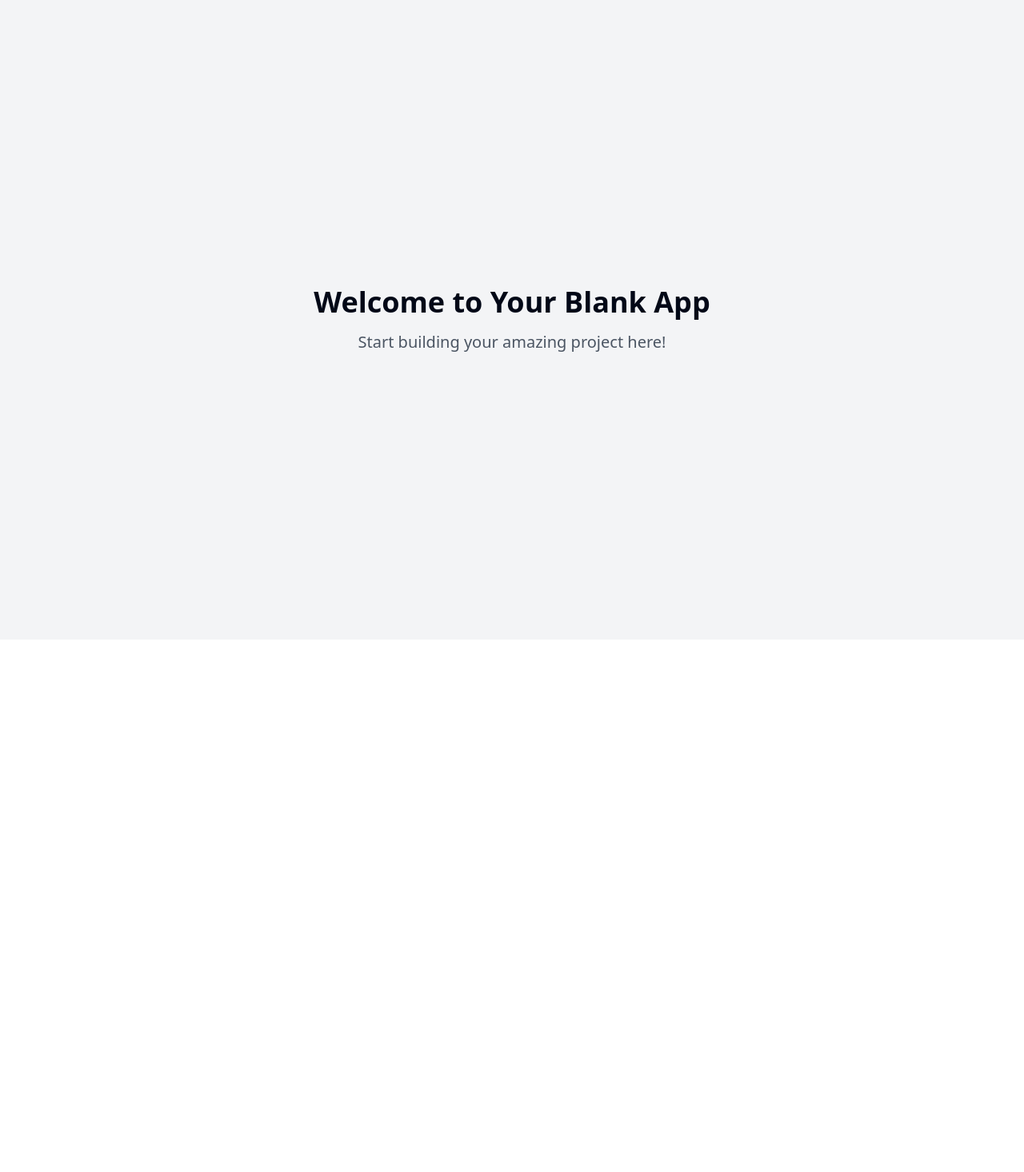
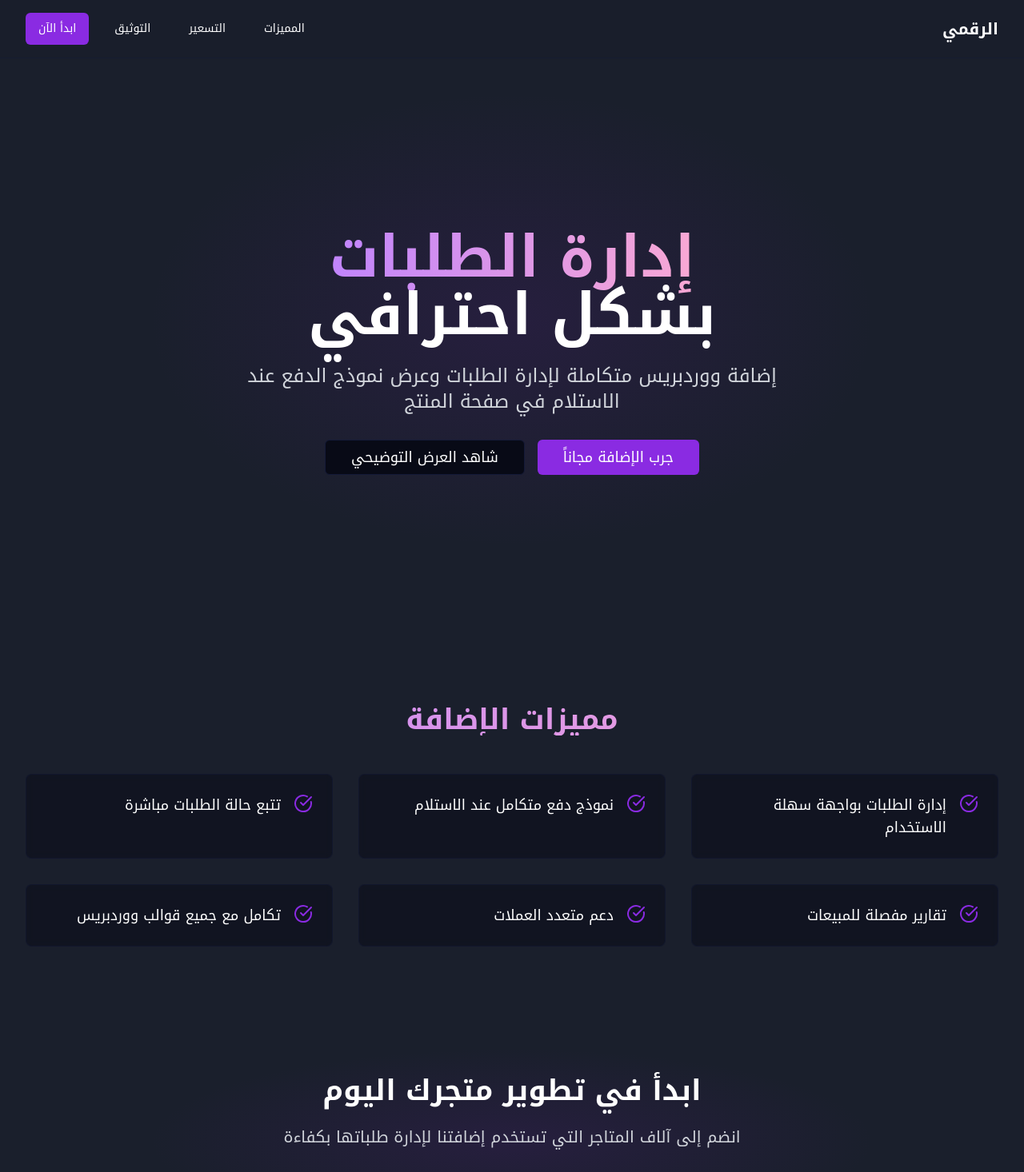
Before and after one commit to aissa-Dz/dark-arabic-checkout-43, a React (Vite) app: page / in a window 1280 px wide. Shown: the top 1466 px of the page at 80% size. Before the commit the page ends 800 px from the top, so only its background shows below. Built offline with nearby package versions, Linux system fonts and the light colour scheme.

Commit message:
Add landing page for WordPress
Implement a landing page for managing orders and displaying a cash-on-delivery payment form on the product page. The design should feature a dark theme with distinctive Arabic typography, inspired by the attached image style.
[skip gpt_engineer]

```diff
--- a/index.html
+++ b/index.html
@@ -1,12 +1,13 @@
 <!DOCTYPE html>
-<html lang="en">
+<html lang="ar" dir="rtl">
   <head>
     <meta charset="UTF-8" />
     <meta name="viewport" content="width=device-width, initial-scale=1.0" />
-    <title>dark-arabic-checkout</title>
-    <meta name="description" content="Lovable Generated Project" />
-    <meta name="author" content="Lovable" />
+    <title>إضافة ووردبريس لإدارة الطلبات</title>
+    <meta name="description" content="إضافة ووردبريس لإدارة الطلبات والدفع" />
+    <meta name="author" content="الرقمي" />
     <meta property="og:image" content="/og-image.png" />
+    <link href="https://fonts.googleapis.com/css2?family=Noto+Kufi+Arabic:wght@400;700&display=swap" rel="stylesheet">
   </head>
 
   <body>
--- /dev/null
+++ b/src/components/CTA.tsx
@@ -0,0 +1,19 @@
+import { Button } from "@/components/ui/button";
+
+export const CTA = () => {
+  return (
+    <section className="py-20 hero-gradient">
+      <div className="container mx-auto text-center">
+        <h2 className="text-4xl font-bold mb-6">
+          ابدأ في تطوير متجرك اليوم
+        </h2>
+        <p className="text-xl text-gray-300 mb-8 max-w-2xl mx-auto">
+          انضم إلى آلاف المتاجر التي تستخدم إضافتنا لإدارة طلباتها بكفاءة
+        </p>
+        <Button size="lg" className="bg-primary hover:bg-primary/90 text-lg">
+          ابدأ الآن مجاناً
+        </Button>
+      </div>
+    </section>
+  );
+};
--- /dev/null
+++ b/src/components/Features.tsx
@@ -0,0 +1,33 @@
+import { CheckCircle } from "lucide-react";
+
+export const Features = () => {
+  const features = [
+    "إدارة الطلبات بواجهة سهلة الاستخدام",
+    "نموذج دفع متكامل عند الاستلام",
+    "تتبع حالة الطلبات مباشرة",
+    "تقارير مفصلة للمبيعات",
+    "دعم متعدد العملات",
+    "تكامل مع جميع قوالب ووردبريس",
+  ];
+
+  return (
+    <section className="py-20 bg-secondary">
+      <div className="container mx-auto">
+        <h2 className="text-4xl font-bold text-center mb-12 gradient-text">
+          مميزات الإضافة
+        </h2>
+        <div className="grid grid-cols-1 md:grid-cols-2 lg:grid-cols-3 gap-8">
+          {features.map((feature, index) => (
+            <div
+              key={index}
+              className="flex items-start gap-4 p-6 rounded-lg bg-background/50 backdrop-blur-sm border border-border/50"
+            >
+              <CheckCircle className="w-6 h-6 text-primary flex-shrink-0" />
+              <p className="text-lg">{feature}</p>
+            </div>
+          ))}
+        </div>
+      </div>
+    </section>
+  );
+};
--- /dev/null
+++ b/src/components/Hero.tsx
@@ -0,0 +1,26 @@
+import { Button } from "@/components/ui/button";
+
+export const Hero = () => {
+  return (
+    <section className="min-h-screen flex items-center justify-center hero-gradient pt-20">
+      <div className="container mx-auto text-center">
+        <h1 className="text-5xl md:text-7xl font-bold mb-6">
+          <span className="gradient-text">إدارة الطلبات</span>
+          <br />
+          بشكل احترافي
+        </h1>
+        <p className="text-xl md:text-2xl text-gray-300 mb-8 max-w-2xl mx-auto">
+          إضافة ووردبريس متكاملة لإدارة الطلبات وعرض نموذج الدفع عند الاستلام في صفحة المنتج
+        </p>
+        <div className="flex gap-4 justify-center">
+          <Button size="lg" className="bg-primary hover:bg-primary/90 text-lg">
+            جرب الإضافة مجاناً
+          </Button>
+          <Button size="lg" variant="outline" className="text-lg">
+            شاهد العرض التوضيحي
+          </Button>
+        </div>
+      </div>
+    </section>
+  );
+};
--- /dev/null
+++ b/src/components/Navbar.tsx
@@ -0,0 +1,17 @@
+import { Button } from "@/components/ui/button";
+
+export const Navbar = () => {
+  return (
+    <nav className="fixed w-full top-0 z-50 bg-secondary/80 backdrop-blur-sm border-b border-border/50">
+      <div className="container mx-auto flex items-center justify-between py-4">
+        <div className="text-xl font-bold">الرقمي</div>
+        <div className="flex gap-4">
+          <Button variant="ghost">المميزات</Button>
+          <Button variant="ghost">التسعير</Button>
+          <Button variant="ghost">التوثيق</Button>
+          <Button className="bg-primary hover:bg-primary/90">ابدأ الآن</Button>
+        </div>
+      </div>
+    </nav>
+  );
+};
--- a/src/index.css
+++ b/src/index.css
@@ -2,100 +2,22 @@
 @tailwind components;
 @tailwind utilities;
 
-@layer base {
-  :root {
-    --background: 0 0% 100%;
-    --foreground: 222.2 84% 4.9%;
-
-    --card: 0 0% 100%;
-    --card-foreground: 222.2 84% 4.9%;
-
-    --popover: 0 0% 100%;
-    --popover-foreground: 222.2 84% 4.9%;
-
-    --primary: 222.2 47.4% 11.2%;
-    --primary-foreground: 210 40% 98%;
-
-    --secondary: 210 40% 96.1%;
-    --secondary-foreground: 222.2 47.4% 11.2%;
-
-    --muted: 210 40% 96.1%;
-    --muted-foreground: 215.4 16.3% 46.9%;
-
-    --accent: 210 40% 96.1%;
-    --accent-foreground: 222.2 47.4% 11.2%;
-
-    --destructive: 0 84.2% 60.2%;
-    --destructive-foreground: 210 40% 98%;
-
-    --border: 214.3 31.8% 91.4%;
-    --input: 214.3 31.8% 91.4%;
-    --ring: 222.2 84% 4.9%;
-
-    --radius: 0.5rem;
-
-    --sidebar-background: 0 0% 98%;
-
-    --sidebar-foreground: 240 5.3% 26.1%;
-
-    --sidebar-primary: 240 5.9% 10%;
-
-    --sidebar-primary-foreground: 0 0% 98%;
-
-    --sidebar-accent: 240 4.8% 95.9%;
-
-    --sidebar-accent-foreground: 240 5.9% 10%;
-
-    --sidebar-border: 220 13% 91%;
-
-    --sidebar-ring: 217.2 91.2% 59.8%;
-  }
-
-  .dark {
-    --background: 222.2 84% 4.9%;
-    --foreground: 210 40% 98%;
-
-    --card: 222.2 84% 4.9%;
-    --card-foreground: 210 40% 98%;
-
-    --popover: 222.2 84% 4.9%;
-    --popover-foreground: 210 40% 98%;
-
-    --primary: 210 40% 98%;
-    --primary-foreground: 222.2 47.4% 11.2%;
-
-    --secondary: 217.2 32.6% 17.5%;
-    --secondary-foreground: 210 40% 98%;
-
-    --muted: 217.2 32.6% 17.5%;
-    --muted-foreground: 215 20.2% 65.1%;
-
-    --accent: 217.2 32.6% 17.5%;
-    --accent-foreground: 210 40% 98%;
-
-    --destructive: 0 62.8% 30.6%;
-    --destructive-foreground: 210 40% 98%;
-
-    --border: 217.2 32.6% 17.5%;
-    --input: 217.2 32.6% 17.5%;
-    --ring: 212.7 26.8% 83.9%;
-    --sidebar-background: 240 5.9% 10%;
-    --sidebar-foreground: 240 4.8% 95.9%;
-    --sidebar-primary: 224.3 76.3% 48%;
-    --sidebar-primary-foreground: 0 0% 100%;
-    --sidebar-accent: 240 3.7% 15.9%;
-    --sidebar-accent-foreground: 240 4.8% 95.9%;
-    --sidebar-border: 240 3.7% 15.9%;
-    --sidebar-ring: 217.2 91.2% 59.8%;
-  }
+:root {
+  --background: 231 47% 6%;
+  --foreground: 0 0% 100%;
+  --border: 231 47% 15%;
+  --input: 231 47% 15%;
+  --ring: 231 47% 20%;
 }
 
-@layer base {
-  * {
-    @apply border-border;
-  }
+body {
+  @apply bg-[#1A1F2C] text-white font-kufi;
+}
 
-  body {
-    @apply bg-background text-foreground;
-  }
+.gradient-text {
+  @apply bg-clip-text text-transparent bg-gradient-to-r from-purple-400 to-pink-300;
 }
+
+.hero-gradient {
+  @apply bg-gradient-radial from-purple-900/20 via-transparent to-transparent;
+}
--- a/src/pages/Index.tsx
+++ b/src/pages/Index.tsx
@@ -1,12 +1,15 @@
-// Update this page (the content is just a fallback if you fail to update the page)
+import { Navbar } from "@/components/Navbar";
+import { Hero } from "@/components/Hero";
+import { Features } from "@/components/Features";
+import { CTA } from "@/components/CTA";
 
 const Index = () => {
   return (
-    <div className="min-h-screen flex items-center justify-center bg-gray-100">
-      <div className="text-center">
-        <h1 className="text-4xl font-bold mb-4">Welcome to Your Blank App</h1>
-        <p className="text-xl text-gray-600">Start building your amazing project here!</p>
-      </div>
+    <div className="min-h-screen">
+      <Navbar />
+      <Hero />
+      <Features />
+      <CTA />
     </div>
   );
 };
--- a/tailwind.config.ts
+++ b/tailwind.config.ts
@@ -12,85 +12,34 @@ export default {
   theme: {
     container: {
       center: true,
-			padding: '2rem',
+      padding: "2rem",
       screens: {
-				'2xl': '1400px'
-			}
+        "2xl": "1400px",
+      },
     },
     extend: {
       colors: {
-				border: 'hsl(var(--border))',
-				input: 'hsl(var(--input))',
-				ring: 'hsl(var(--ring))',
-				background: 'hsl(var(--background))',
-				foreground: 'hsl(var(--foreground))',
+        border: "hsl(var(--border))",
+        input: "hsl(var(--input))",
+        ring: "hsl(var(--ring))",
+        background: "hsl(var(--background))",
+        foreground: "hsl(var(--foreground))",
         primary: {
-					DEFAULT: 'hsl(var(--primary))',
-					foreground: 'hsl(var(--primary-foreground))'
+          DEFAULT: "#8A2BE2",
+          foreground: "#FFFFFF",
         },
         secondary: {
-					DEFAULT: 'hsl(var(--secondary))',
-					foreground: 'hsl(var(--secondary-foreground))'
+          DEFAULT: "#1A1F2C",
+          foreground: "#FFFFFF",
         },
-				destructive: {
-					DEFAULT: 'hsl(var(--destructive))',
-					foreground: 'hsl(var(--destructive-foreground))'
       },
-				muted: {
-					DEFAULT: 'hsl(var(--muted))',
-					foreground: 'hsl(var(--muted-foreground))'
+      fontFamily: {
+        kufi: ["Noto Kufi Arabic", "sans-serif"],
       },
-				accent: {
-					DEFAULT: 'hsl(var(--accent))',
-					foreground: 'hsl(var(--accent-foreground))'
+      backgroundImage: {
+        "gradient-radial": "radial-gradient(var(--tw-gradient-stops))",
       },
-				popover: {
-					DEFAULT: 'hsl(var(--popover))',
-					foreground: 'hsl(var(--popover-foreground))'
     },
-				card: {
-					DEFAULT: 'hsl(var(--card))',
-					foreground: 'hsl(var(--card-foreground))'
-				},
-				sidebar: {
-					DEFAULT: 'hsl(var(--sidebar-background))',
-					foreground: 'hsl(var(--sidebar-foreground))',
-					primary: 'hsl(var(--sidebar-primary))',
-					'primary-foreground': 'hsl(var(--sidebar-primary-foreground))',
-					accent: 'hsl(var(--sidebar-accent))',
-					'accent-foreground': 'hsl(var(--sidebar-accent-foreground))',
-					border: 'hsl(var(--sidebar-border))',
-					ring: 'hsl(var(--sidebar-ring))'
-				}
-			},
-			borderRadius: {
-				lg: 'var(--radius)',
-				md: 'calc(var(--radius) - 2px)',
-				sm: 'calc(var(--radius) - 4px)'
-			},
-			keyframes: {
-				'accordion-down': {
-					from: {
-						height: '0'
-					},
-					to: {
-						height: 'var(--radix-accordion-content-height)'
-					}
-				},
-				'accordion-up': {
-					from: {
-						height: 'var(--radix-accordion-content-height)'
-					},
-					to: {
-						height: '0'
-					}
-				}
-			},
-			animation: {
-				'accordion-down': 'accordion-down 0.2s ease-out',
-				'accordion-up': 'accordion-up 0.2s ease-out'
-			}
-		}
   },
   plugins: [require("tailwindcss-animate")],
 } satisfies Config;
```
Lines whose indentation alone changed are shown as unchanged.
